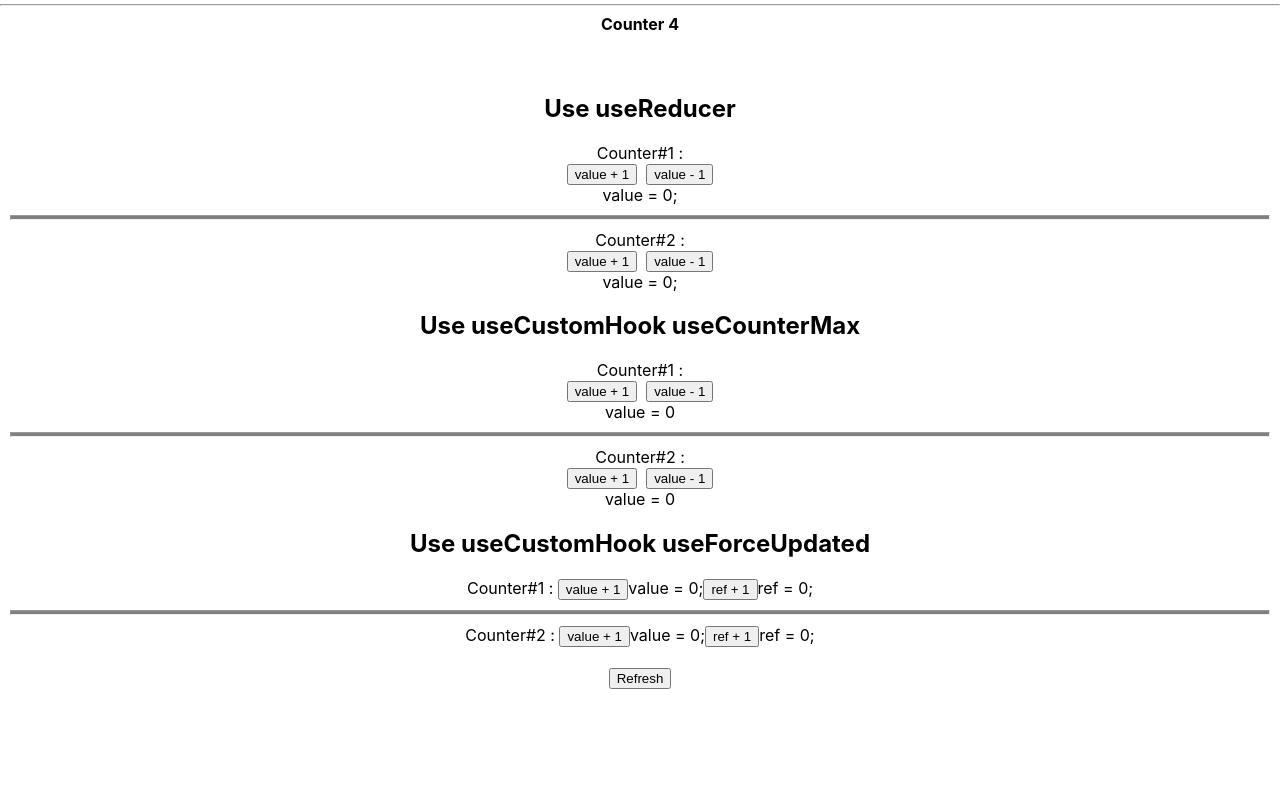
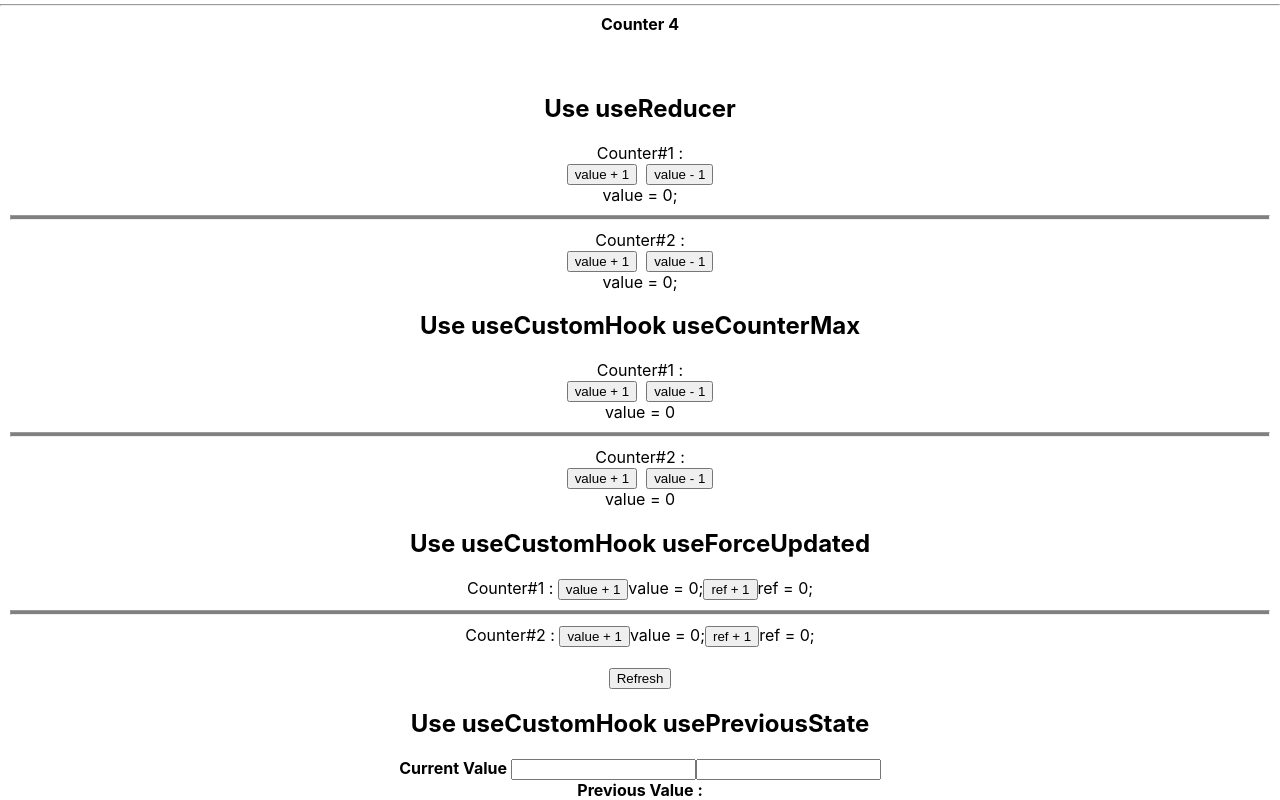
Before and after one commit to nhattan96/master-react-5-days, a React (Create React App) app: page / in a window 1280 px wide. Shown: the part 465-1265 px from the top of the page. Before the commit the page ends 1154 px from the top, so only its background shows below. Built offline with nearby package versions, Linux system fonts and the light colour scheme.

Commit message:
Day4: usePrevious

```diff
--- a/src/App.jsx
+++ b/src/App.jsx
@@ -7,6 +7,7 @@ import CounterDay3 from "./components/day3/counterDay3";
 import UseAppReducerApp from "./components/day4/useReducer/useReducerApp";
 import UseCustomHookApp from "./components/day4/useCustomHook/useCounterMax/useCounterMaxApp";
 import UseForceUpdatedApp from "./components/day4/useCustomHook/useForceUpdated/useForceUpdatedApp";
+import UsePreviousStateApp from "./components/day4/useCustomHook/usePreviousState/usePreviousStateApp";
 
 const TotalDay3Context = createContext();
 
@@ -67,6 +68,8 @@ function App() {
         <UseCustomHookApp></UseCustomHookApp>
 
         <UseForceUpdatedApp></UseForceUpdatedApp>
+
+        <UsePreviousStateApp></UsePreviousStateApp>
       </div>
     </TotalDay3Context.Provider>
   );
--- /dev/null
+++ b/src/components/day4/useCustomHook/usePreviousState/counterUsePrevious.jsx
@@ -0,0 +1,42 @@
+import { useState } from "react";
+import usePreviousState from "./usePreviousState";
+import useForceUpdated from "../useForceUpdated/useForceUpdated";
+
+function CounterUsePreviousState() {
+  const [value, setValue] = useState("");
+
+  const forceUpdate = useForceUpdated();
+
+  const [a, setA] = useState("");
+
+  const previousValue = usePreviousState(value);
+
+  const test = usePreviousState(a);
+
+  const change = (event) => {
+    setValue(event.target.value);
+  };
+
+  const testChange = (event) => {
+    setA(event.target.value);
+  };
+
+  const keyDown = (event) => {
+    if (event.key === "Backspace" || event.key === "Delete") forceUpdate();
+  };
+
+  return (
+    <>
+      <b>Current Value </b>
+      <input onChange={change} onKeyDown={keyDown} type="text"></input>
+      <input onChange={testChange} type="text"></input>
+      <br />
+      <b>
+        Previous Value : <u> {previousValue}</u>
+      </b>
+      <br />
+      {test}
+    </>
+  );
+}
+export default CounterUsePreviousState;
--- /dev/null
+++ b/src/components/day4/useCustomHook/usePreviousState/usePreviousState.jsx
@@ -0,0 +1,17 @@
+import { useRef } from "react";
+
+const usePreviousState = (state) => {
+  debugger;
+
+  const ref = useRef();
+
+  if (state === ref.current) return state.slice(0, -1);
+
+  const oldValue = ref.current;
+
+  ref.current = state;
+
+  return oldValue;
+};
+
+export default usePreviousState;
--- /dev/null
+++ b/src/components/day4/useCustomHook/usePreviousState/usePreviousStateApp.jsx
@@ -0,0 +1,12 @@
+import CounterUsePreviousState from "./counterUsePrevious";
+
+const UsePreviousStateApp = () => {
+
+  return (
+    <>
+      <h2> Use useCustomHook usePreviousState</h2>
+      <CounterUsePreviousState></CounterUsePreviousState>
+    </>
+  );
+};
+export default UsePreviousStateApp;
```
